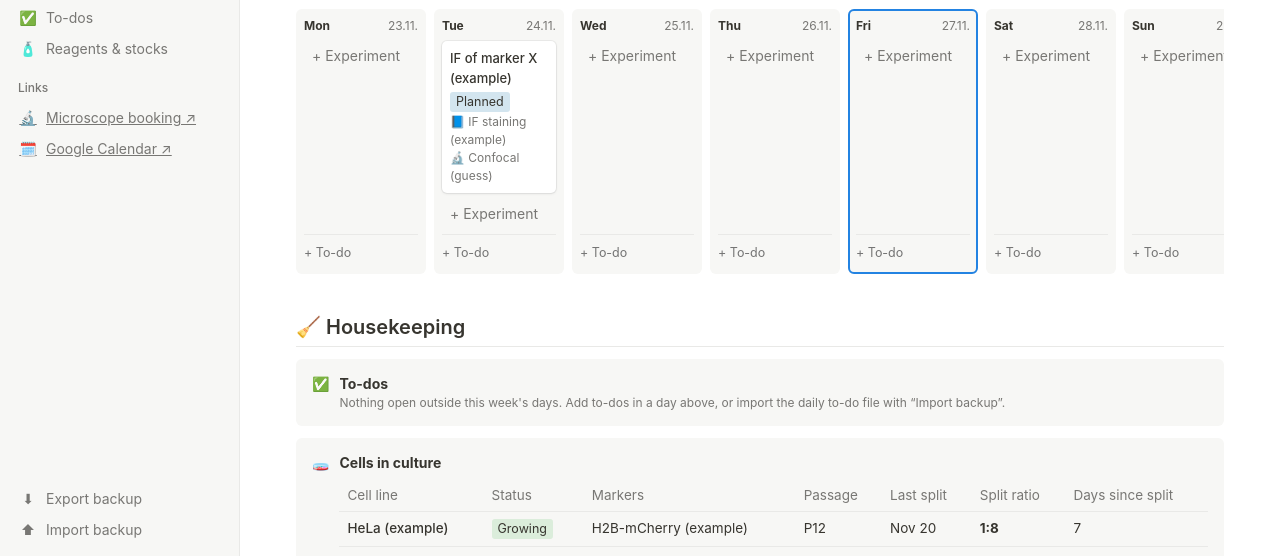
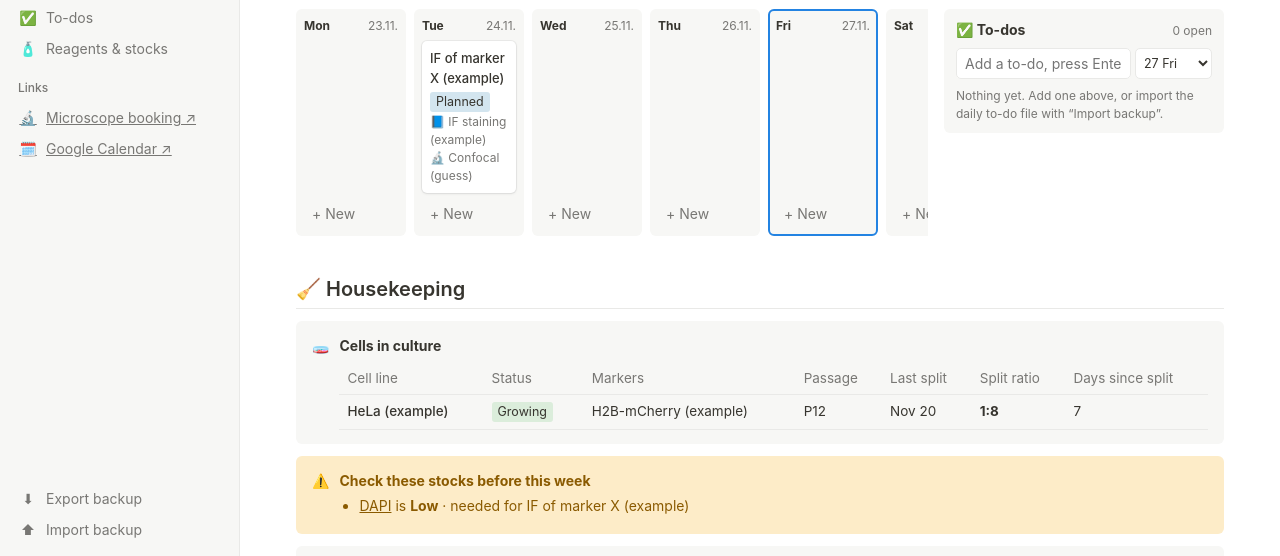
Before and after one commit to tamara-mllr/well-planned, a plain HTML site: page index.html in a window 1280 px wide. Shown: the part 244-800 px from the top of the page. Drawn offline with Linux system fonts and the light colour scheme.

Commit message:
Move to-dos into a panel next to the week board
- To-do panel beside the week: overdue, each day, then no date
- Add a to-do with one field and a day picker; tick to mark done
- On narrow screens the panel moves below the week

Co-Authored-By: Claude Opus 5.5 <noreply@anthropic.com>
Claude-Session: https://claude.ai/code/session_01EJB1xqGES5GTZNu1PaAjdd

```diff
--- a/index.html
+++ b/index.html
@@ -65,8 +65,21 @@ h2{font-size:20px;font-weight:600;margin:32px 0 8px;padding-bottom:4px;border-bo
 .card .t{font-weight:500;margin-bottom:3px}
 .card .m{color:var(--muted);font-size:12px}
 .addday{text-align:left}
-.todos{margin-top:auto;border-top:1px solid var(--line);padding-top:6px;display:flex;flex-direction:column;gap:3px}
-.todo{display:flex;gap:6px;align-items:flex-start;font-size:12.5px;line-height:1.35}
+.page.wide{max-width:1400px}
+.weekwrap{display:grid;grid-template-columns:minmax(0,1fr) 280px;gap:16px;align-items:start}
+.week{grid-template-columns:repeat(7,minmax(110px,1fr))}
+.tpanel{background:var(--side);border-radius:6px;padding:10px 12px;display:flex;flex-direction:column;gap:8px;max-height:75vh;overflow:auto}
+.tphead{display:flex;justify-content:space-between;align-items:baseline}
+.tpadd{display:flex;gap:4px}
+.tpadd input{flex:1;min-width:0;border:1px solid var(--line);border-radius:5px;padding:4px 8px;background:var(--bg)}
+.tpadd select{border:1px solid var(--line);border-radius:5px;background:var(--bg);padding:2px 4px;font-size:12.5px}
+.tgroup{display:flex;flex-direction:column;gap:3px}
+.tgroup .th{font-size:12px;color:var(--muted);font-weight:500;margin-top:2px}
+.tgroup.now .th{color:var(--accent)}
+.tgroup.late .th{color:#d44c47}
+.addday{margin-top:auto}
+@media (max-width:1000px){.weekwrap{grid-template-columns:1fr}.tpanel{max-height:none}}
+.todo{display:flex;gap:6px;align-items:flex-start;font-size:13px;line-height:1.35}
 .todo input{margin:2px 0 0;flex:none;accent-color:var(--accent)}
 .todo a{text-decoration:none;overflow-wrap:anywhere}
 .todo.done a{text-decoration:line-through;color:var(--muted)}
@@ -272,9 +285,8 @@ function weekPage(){
       return `<div class="card" data-open="experiments:${e.id}"><div class="t">${esc(e.title||'Untitled')}</div>
         ${tag(e.status)}<div class="m">${p?'📘 '+esc(p.title):''}${e.microscope?'<br>🔬 '+esc(e.microscope):''}</div></div>`}).join('');
     return `<div class="day ${ds===today?'today':''}"><div class="dayh"><b>${d.toLocaleDateString(undefined,{weekday:'short'})}</b>${d.getDate()}.${d.getMonth()+1}.</div>
-      ${cards}<button class="ghost addday" data-newday="${ds}">+ Experiment</button>
-      <div class="todos">${DB.todos.filter(t=>t.due===ds).sort((a,b)=>(a.status==='Done')-(b.status==='Done')).map(t=>`<div class="todo ${t.status==='Done'?'done':''}"><input type="checkbox" data-todo="${t.id}" ${t.status==='Done'?'checked':''} aria-label="Done"><a href="#" data-open="todos:${t.id}">${esc(t.title||'Untitled')}</a></div>`).join('')}
-      <input class="todoadd" data-tododay="${ds}" placeholder="+ To-do"></div></div>`}).join('');
+      ${cards}<button class="ghost addday" data-newday="${ds}" title="New experiment">+ New</button>
+</div>`}).join('');
 
   // housekeeping checks
   const culture=DB.cells.filter(c=>c.status==='Growing'||c.status==='Ready');
@@ -286,13 +298,12 @@ function weekPage(){
   const notes=DB.weeks[wk]?.notes||'';
   const weekNo=isoWeek(mon);
 
-  return `<div class="page"><div class="pico">📅</div><h1>Week ${weekNo}</h1>
+  return `<div class="page wide"><div class="pico">📅</div><h1>Week ${weekNo}</h1>
   <div class="sub">${mon.toLocaleDateString(undefined,{day:'numeric',month:'long'})} – ${sun.toLocaleDateString(undefined,{day:'numeric',month:'long',year:'numeric'})}</div>
   <div class="toolbar"><button class="btn" data-wk="-1">← Previous</button><button class="btn" data-wk="0">This week</button><button class="btn" data-wk="1">Next →</button></div>
-  <div class="week">${days}</div>
+  <div class="weekwrap"><div class="week">${days}</div>${todoPanel(mon)}</div>
 
   <h2>🧹 Housekeeping</h2>
-  ${todoBox()}
   <div class="callout"><span>🧫</span><div style="flex:1;min-width:0"><b>Cells in culture</b>${culture.length?`<div class="tblwrap"><table style="margin-top:6px"><thead><tr><th>Cell line</th><th>Status</th><th>Markers</th><th>Passage</th><th>Last split</th><th>Split ratio</th><th>Days since split</th></tr></thead><tbody>${culture.map(c=>`<tr class="row" data-open="cells:${c.id}"><td class="ttl">${esc(c.title)}</td><td>${tag(c.status)}</td><td>${esc(c.markers||'')}</td><td>${c.passage!==''&&c.passage!=null?'P'+esc(c.passage):''}</td><td>${nice(c.split)}</td><td><b>${esc(c.ratio||'')}</b></td><td>${c.split?Math.round((new Date(iso(new Date()))-parse(c.split))/864e5):''}</td></tr>`).join('')}</tbody></table></div>`:'<div class="hint">Nothing in culture. Add them under “Cell lines”.</div>'}</div></div>
   ${short.size?`<div class="callout warn"><span>⚠️</span><div><b>Check these stocks before this week</b><ul class="plain">${[...short.values()].map(({r,ex})=>`<li><a href="#" data-open="reagents:${r.id}">${esc(r.title)}</a> is <b>${esc(r.status)}</b> · needed for ${esc(ex.join(', '))}</li>`).join('')}</ul></div></div>`
      :`<div class="callout"><span>✅</span><div><b>Stocks</b><div class="hint">No reagent for this week's protocols is marked Low, Out or Make new.</div></div></div>`}
@@ -307,13 +318,23 @@ function weekPage(){
   <textarea class="block" id="wknotes" placeholder="Plans, ideas, things to order...">${esc(notes)}</textarea>
   </div>`;
 }
-/* open to-dos (from emails, Slack or typed in), most urgent first */
-function todoBox(){
-  const pr={High:0,Medium:1,'Low prio':2};
-  const mon=iso(addDays(mondayOf(new Date()),weekOffset*7)), sun=iso(addDays(mondayOf(new Date()),weekOffset*7+6));
-  const open=DB.todos.filter(t=>t.status!=='Done'&&!(t.due&&t.due>=mon&&t.due<=sun)).sort((a,b)=>(pr[a.priority]??3)-(pr[b.priority]??3)||(a.due||'9').localeCompare(b.due||'9'));
-  if(!open.length)return `<div class="callout"><span>✅</span><div><b>To-dos</b><div class="hint">Nothing open outside this week's days. Add to-dos in a day above, or import the daily to-do file with “Import backup”.</div></div></div>`;
-  return `<div class="callout"><span>✅</span><div style="flex:1;min-width:0"><b>Other open to-dos (${open.length})</b> <span class="hint">· not planned for a day this week</span><ul class="plain">${open.map(t=>`<li><a href="#" data-open="todos:${t.id}">${esc(t.title||'Untitled')}</a> ${tag(t.priority)}${t.due?' · due '+nice(t.due):''}${t.from?' · '+esc(t.from):''}${/^https:\/\//.test(t.link||'')?` · <a href="${esc(t.link)}" target="_blank" rel="noopener">open ↗</a>`:''}</li>`).join('')}</ul></div></div>`;
+/* to-do panel next to the week: overdue, each day of the week, then no date */
+function todoPanel(mon){
+  const pr={High:0,Medium:1,'Low prio':2}, today=iso(new Date()), wk=iso(mon), sun=iso(addDays(mon,6));
+  const sort=a=>a.sort((x,y)=>(x.status==='Done')-(y.status==='Done')||(pr[x.priority]??3)-(pr[y.priority]??3));
+  const item=t=>`<div class="todo ${t.status==='Done'?'done':''}"><input type="checkbox" data-todo="${t.id}" ${t.status==='Done'?'checked':''} aria-label="Done"><div><a href="#" data-open="todos:${t.id}">${esc(t.title||'Untitled')}</a>${t.priority==='High'?' '+tag('High'):''}${/^https:\/\//.test(t.link||'')?` <a class="hint" href="${esc(t.link)}" target="_blank" rel="noopener">↗</a>`:''}</div></div>`;
+  const group=(label,list,cls='')=>list.length?`<div class="tgroup ${cls}"><div class="th">${label}</div>${sort(list).map(item).join('')}</div>`:'';
+  const overdue=DB.todos.filter(t=>t.status!=='Done'&&t.due&&t.due<wk&&wk<=today);
+  let html=group('Overdue',overdue,'late');
+  for(let i=0;i<7;i++){const d=addDays(mon,i),ds=iso(d);
+    html+=group(`${d.toLocaleDateString(undefined,{weekday:'short'})} ${d.getDate()}.${d.getMonth()+1}.${ds===today?' · today':''}`,DB.todos.filter(t=>t.due===ds),ds===today?'now':'')}
+  html+=group('No date',DB.todos.filter(t=>!t.due&&t.status!=='Done'));
+  const open=DB.todos.filter(t=>t.status!=='Done').length;
+  const def=today>=wk&&today<=sun?today:wk;
+  const opts=[...Array(7)].map((_,i)=>{const ds=iso(addDays(mon,i));return `<option value="${ds}" ${ds===def?'selected':''}>${addDays(mon,i).toLocaleDateString(undefined,{weekday:'short',day:'numeric'})}</option>`}).join('')+'<option value="">No date</option>';
+  return `<aside class="tpanel"><div class="tphead"><b>✅ To-dos</b><span class="hint">${open} open</span></div>
+    <div class="tpadd"><input id="todonew" placeholder="Add a to-do, press Enter"><select id="tododay" aria-label="Day">${opts}</select></div>
+    ${html||'<div class="hint">Nothing yet. Add one above, or import the daily to-do file with “Import backup”.</div>'}</aside>`;
 }
 function isoWeek(d){const t=new Date(Date.UTC(d.getFullYear(),d.getMonth(),d.getDate()));const n=t.getUTCDay()||7;t.setUTCDate(t.getUTCDate()+4-n);const y=new Date(Date.UTC(t.getUTCFullYear(),0,1));return Math.ceil(((t-y)/864e5+1)/7)}
 
@@ -401,8 +422,8 @@ function bindMain(){
   m.querySelectorAll('[data-new]').forEach(el=>el.onclick=()=>{const c=el.dataset.new, s=SCHEMA[c];newRow(c,s.tabsBy&&tabSel[c]?{[s.tabsBy]:tabSel[c]}:{})});
   m.querySelectorAll('[data-tab]').forEach(el=>el.onclick=()=>{const i=el.dataset.tab.indexOf(':');tabSel[el.dataset.tab.slice(0,i)]=el.dataset.tab.slice(i+1);refreshMain()});
   m.querySelectorAll('[data-todo]').forEach(el=>el.onchange=()=>{const t=byId('todos',el.dataset.todo);if(!t)return;t.status=el.checked?'Done':'Open';save();refreshMain()});
-  m.querySelectorAll('[data-tododay]').forEach(el=>el.onkeydown=e=>{if(e.key!=='Enter'||!el.value.trim())return;const day=el.dataset.tododay;
-    DB.todos.push({id:uid(),title:el.value.trim(),status:'Open',source:'Manual',due:day});save();refreshMain();const n=$(`[data-tododay="${day}"]`);if(n)n.focus()});
+  const tn=$('#todonew');if(tn)tn.onkeydown=e=>{if(e.key!=='Enter'||!tn.value.trim())return;const day=$('#tododay').value;
+    DB.todos.push({id:uid(),title:tn.value.trim(),status:'Open',source:'Manual',due:day});save();refreshMain();const n=$('#todonew');if(n)n.focus();if($('#tododay'))$('#tododay').value=day};
   m.querySelectorAll('[data-newday]').forEach(el=>el.onclick=()=>newRow('experiments',{date:el.dataset.newday}));
   m.querySelectorAll('[data-wk]').forEach(el=>el.onclick=()=>{const v=+el.dataset.wk;weekOffset=v?weekOffset+v:0;render()});
   const n=$('#wknotes'); if(n)n.oninput=()=>{const wk=iso(addDays(mondayOf(new Date()),weekOffset*7));(DB.weeks[wk]||={}).notes=n.value;save()};
```
